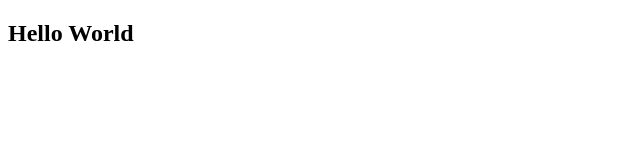
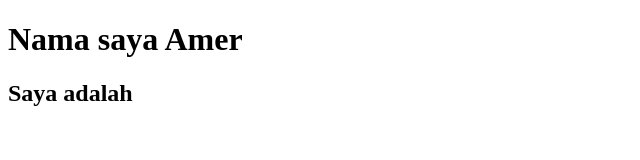
Before and after one commit to 2132006AM/Test-kelas-C, a plain HTML site: page index.html in a window 1280 px wide. Shown: the whole page, without its empty margins (0-640 px from the left). Drawn offline with Linux system fonts and the light colour scheme.

Commit message:
penambahan file style.css & perubahan index.html

```diff
--- a/index.html
+++ b/index.html
@@ -6,6 +6,7 @@
     <title>Latihan Git</title>
 </head>
 <body>
-    <h2>Hello World</h2>
+    <h1>Nama saya Amer</h1>
+    <h2>Saya adalah</h2>
 </body>
 </html>
--- /dev/null
+++ b/style.css
@@ -0,0 +1,3 @@
+body{
+    font-family: Arial, Helvetica, sans-serif;
+}
```
